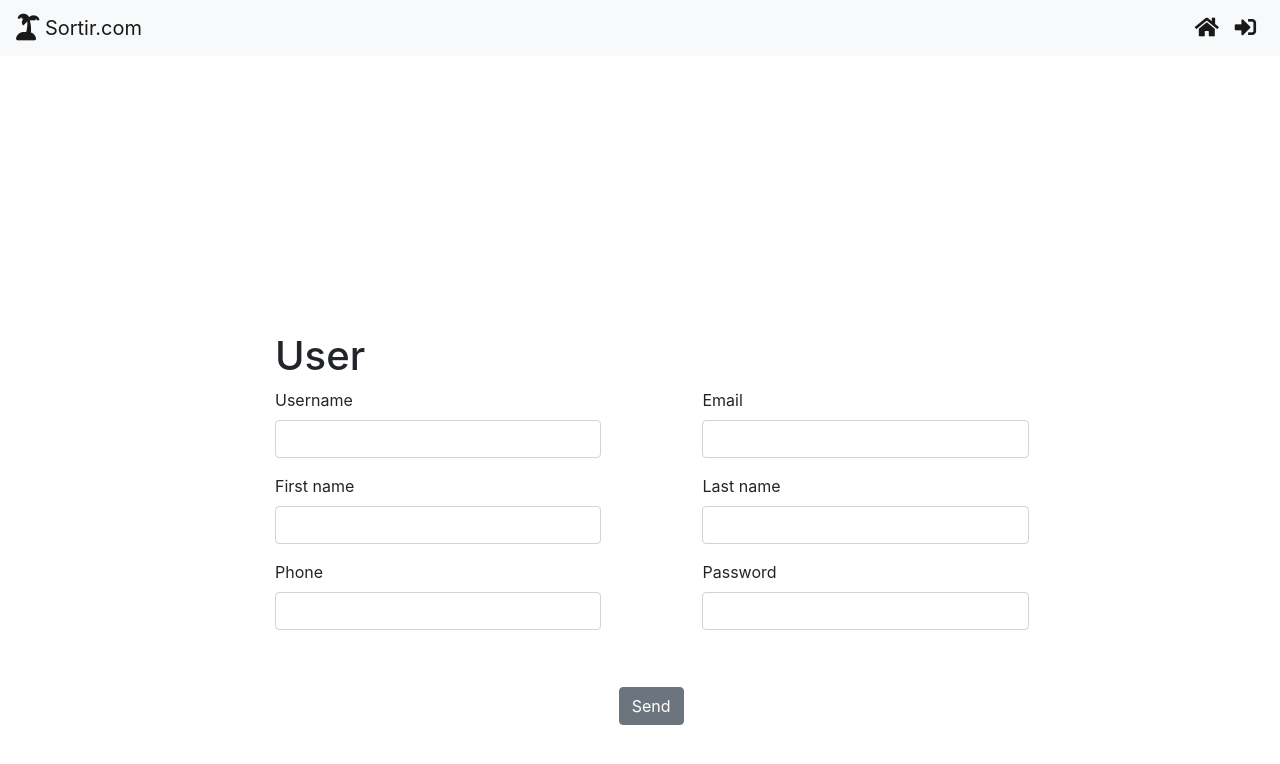
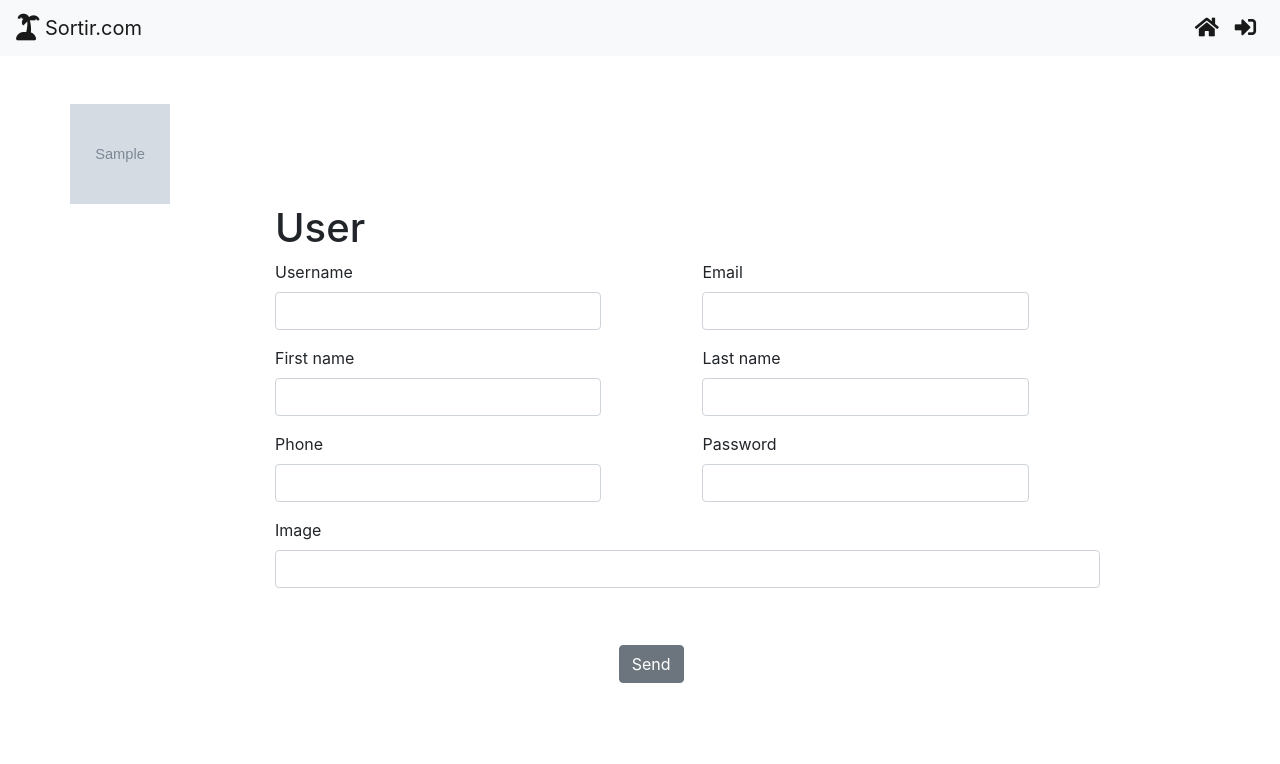
Before and after one commit to Kallie1337/php-project-eni, a Symfony app: template php-projet-sortie/templates/account/user.html.twig in a window 1280 px wide. Shown: the top 764 px of the page. Run offline with Twig, Linux system fonts and the light colour scheme; the template is opened without the code that fills it: most values are stand-ins (such as "Sample title", 1, 10 or a date in 2020); grey boxes marked "Sample" are stand-in pictures; form fields are guessed from the names that the template uses; some libraries are stand-ins or nearby versions.

Commit message:
Image Profile ok

```diff
--- a/php-projet-sortie/config/services.yaml
+++ b/php-projet-sortie/config/services.yaml
@@ -5,6 +5,7 @@
 # https://symfony.com/doc/current/best_practices/configuration.html#application-related-configuration
 parameters:
     locale: 'en'
+    brochures_directory: '%kernel.project_dir%/public/uploads/brochures'
 
 services:
     # default configuration for services in *this* file
--- a/php-projet-sortie/public/css/main.css
+++ b/php-projet-sortie/public/css/main.css
@@ -57,3 +57,7 @@
     border-style: solid;
     padding: 10%5%10%20%;
 }
+#img_user{
+    width: 100px;
+    height: 100px;
+}
--- a/php-projet-sortie/src/Form/UserFormType.php
+++ b/php-projet-sortie/src/Form/UserFormType.php
@@ -4,6 +4,7 @@ namespace App\Form;
 
 use App\Entity\User;
 use Symfony\Component\Form\AbstractType;
+use Symfony\Component\Form\Extension\Core\Type\FileType;
 use Symfony\Component\Form\Extension\Core\Type\NumberType;
 use Symfony\Component\Form\Extension\Core\Type\PasswordType;
 use Symfony\Component\Form\Extension\Core\Type\TextType;
@@ -26,6 +27,7 @@ class UserFormType extends AbstractType
                'max' => 4096,
            ])
         ]])
+       ->add('image', FileType::class, ['label' => 'Photo\'s profile', 'required' => false ])
        ->add('first_name', TextType::class)
        ->add('last_name', TextType::class)
        ->add('phone', NumberType::class)
--- a/php-projet-sortie/templates/account/user.html.twig
+++ b/php-projet-sortie/templates/account/user.html.twig
@@ -2,7 +2,10 @@
 
 {% block body %}
     <div class="row">
-        <div id="div_top_login" class="offset-md-2 col-md-9">
+        <div >
+            <img id="img_user" src="{{ asset('uploads/brochures/' ~ imgPath) }}"/>
+        </div>
+        <div class="offset-md-2 col-md-9">
             <h1>User</h1>
             {% for messages in app.flashes('error') %}
                 <div class="error offset-lg-4">{{ messages }}</div>
@@ -32,6 +35,7 @@
                     {{ form_row(form.password, {'attr' : {'class' : 'form-control'}}) }}
                 </div>
             </div>
+            {{ form_row(form.image) }}
             <div class="account offset-md-5">
                 <input type="submit" class="btn btn-secondary" value="Send">
             </div>
```
Also changed, not shown: php-projet-sortie/src/Controller/UserController.php (+19 -1 lines), php-projet-sortie/src/Entity/User.php (+18 -0 lines), php-projet-sortie/public/uploads/brochures/0a1c4176b00efb4cc37fcaebb1a0cea0.png (added), php-projet-sortie/public/uploads/brochures/576f62f52e7edfcb6c8d150d5705ec67.png (added), php-projet-sortie/public/uploads/brochures/7c2ef7c20b1e83431b9c751249beeeb3.png (added), php-projet-sortie/public/uploads/brochures/b11a16b84ffff219a89634c27626968d.png (added), php-projet-sortie/public/uploads/brochures/c65f28c43f2d85484e53cae65c5485e4.png (added), 1 other file.
